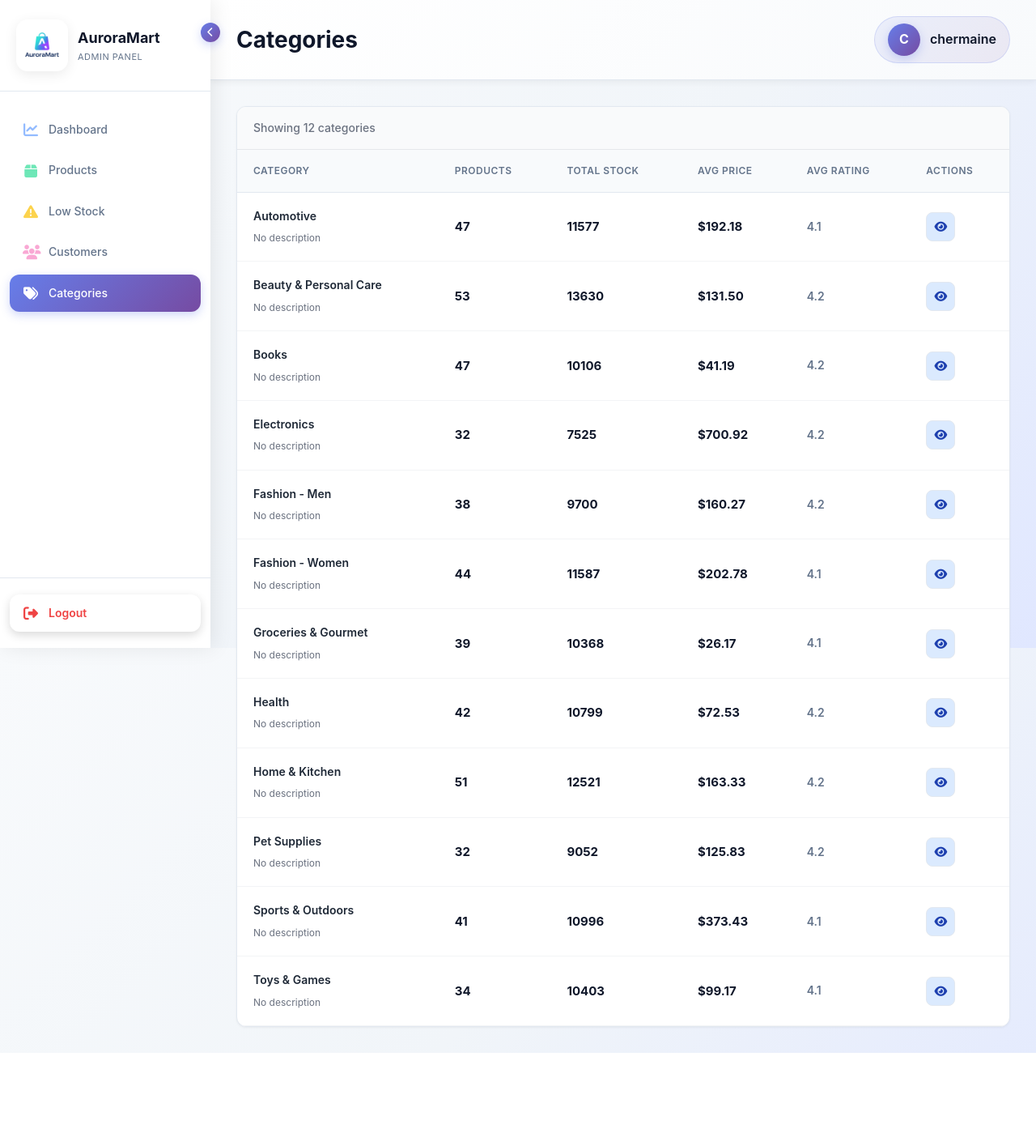
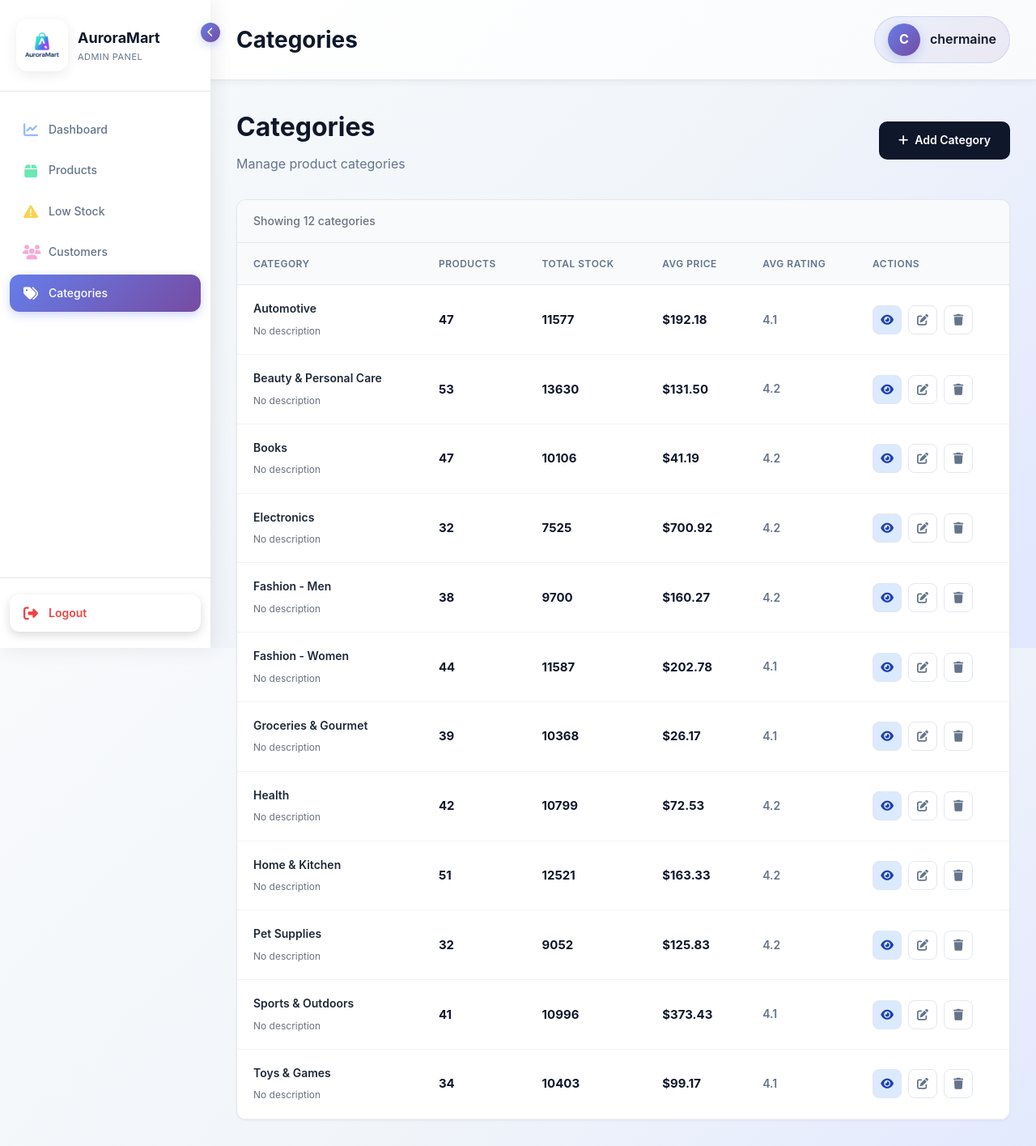
Before and after one commit to chermaxne/SmartCart, a Django app: page /adminpanel/categories/ in a window 1280 px wide. Shown: the whole page at 81% size. Before the commit the page ends 1300 px from the top, so only its background shows below. Run offline with Django 5.2, Linux system fonts and the light colour scheme; a user stored in the database is signed in; data comes from the database, SQL or seed files in the repository; both versions use the stored data as it was after the commit.

Commit message:
updated admin panel

```diff
--- a/adminpanel/templates/adminpanel/category/category_detail.html
+++ b/adminpanel/templates/adminpanel/category/category_detail.html
@@ -25,6 +25,12 @@
         {% endif %}
     </div>
     <div style="display: flex; gap: 12px;">
+        <a href="{% url 'adminpanel:category_edit' category.id %}" style="padding: 10px 20px; border-radius: 8px; font-size: 14px; font-weight: 600; text-decoration: none; display: inline-flex; align-items: center; gap: 8px; background: #0f172a; color: white; transition: all 0.2s ease;">
+            <i class="fas fa-edit"></i> Edit
+        </a>
+        <a href="{% url 'adminpanel:category_delete' category.id %}" onclick="return confirm('Are you sure you want to delete this category?');" style="padding: 10px 20px; border-radius: 8px; font-size: 14px; font-weight: 600; text-decoration: none; display: inline-flex; align-items: center; gap: 8px; background: #dc2626; color: white; transition: all 0.2s ease;">
+            <i class="fas fa-trash"></i> Delete
+        </a>
         <a href="{% url 'adminpanel:category_list' %}" style="padding: 10px 20px; border-radius: 8px; font-size: 14px; font-weight: 600; text-decoration: none; display: inline-flex; align-items: center; gap: 8px; background: #f1f5f9; color: #64748b;">
             <i class="fas fa-arrow-left"></i> Back
         </a>
--- a/adminpanel/templates/adminpanel/category/category_list.html
+++ b/adminpanel/templates/adminpanel/category/category_list.html
@@ -187,6 +187,20 @@
 
 {% block content %}
 
+<!-- Header with Add Button -->
+<div class="page-header">
+    <div>
+        <h1 style="font-size: 32px; font-weight: 700; color: #0f172a; margin: 0;">Categories</h1>
+        <p style="color: #64748b; margin: 8px 0 0 0;">Manage product categories</p>
+    </div>
+    <div class="header-actions">
+        <a href="{% url 'adminpanel:category_add' %}" class="btn-add">
+            <i class="fas fa-plus"></i>
+            Add Category
+        </a>
+    </div>
+</div>
+
 {% if categories %}
 <div class="products-table">
     <div class="results-info">
@@ -229,6 +243,12 @@
                         <a href="{% url 'adminpanel:category_detail' category.id %}" class="btn-icon btn-view" title="View Details">
                             <i class="fas fa-eye"></i>
                         </a>
+                        <a href="{% url 'adminpanel:category_edit' category.id %}" class="btn-icon" title="Edit Category">
+                            <i class="fas fa-edit"></i>
+                        </a>
+                        <a href="{% url 'adminpanel:category_delete' category.id %}" class="btn-icon btn-delete" title="Delete Category" onclick="return confirm('Are you sure you want to delete this category?');">
+                            <i class="fas fa-trash"></i>
+                        </a>
                     </div>
                 </td>
             </tr>
```
Also changed, not shown: adminpanel/templates/adminpanel/customer/customer_list.html (+22 -13 lines), db.sqlite3.
